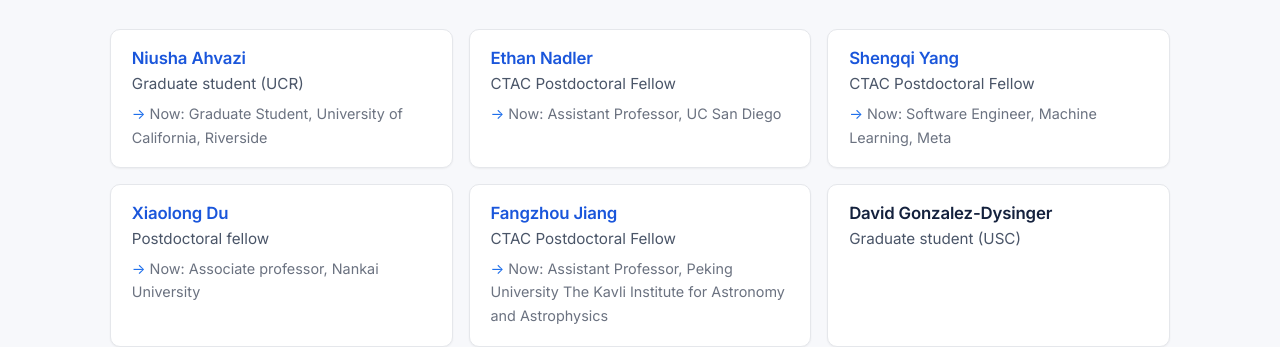
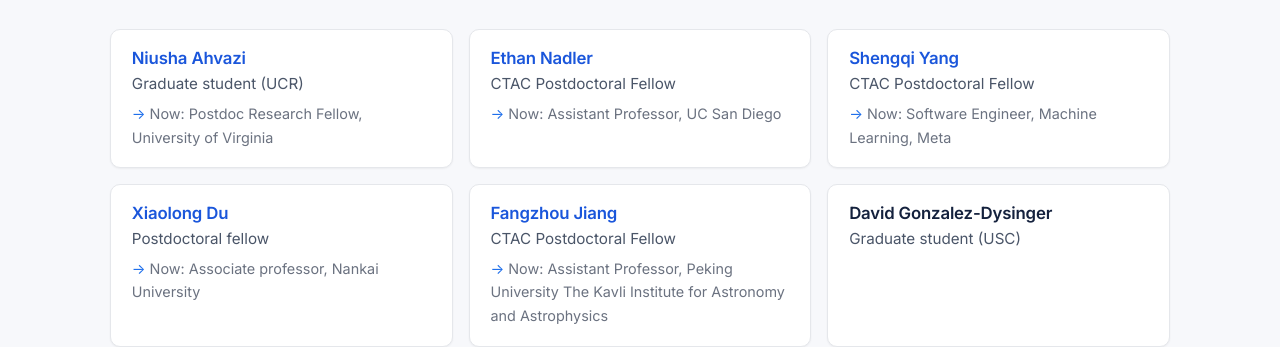
Before and after one commit to abensonca/abensonca.github.io, a Jekyll site: the page built from team.md, in a window 1280 px wide and 900 px high, scrolled down 693 px. Shown: the part 155-502 px from the top of the window. Built offline with Jekyll 4.4.1, drawn with Linux system fonts in a browser that asks for light colours.

Commit message:
chore: refresh ORCID affiliations

```diff
--- a/_data/members.yml
+++ b/_data/members.yml
@@ -39,7 +39,7 @@
   role: Graduate student (UCR)
   status: alumni
   website: https://astronomy.as.virginia.edu/niusha-ahvazi
-  current_affiliation: Graduate Student, University of California, Riverside
+  current_affiliation: Postdoc Research Fellow, University of Virginia
   orcid: 0009-0002-1233-2013
 - name: Ethan Nadler
   role: CTAC Postdoctoral Fellow
```
